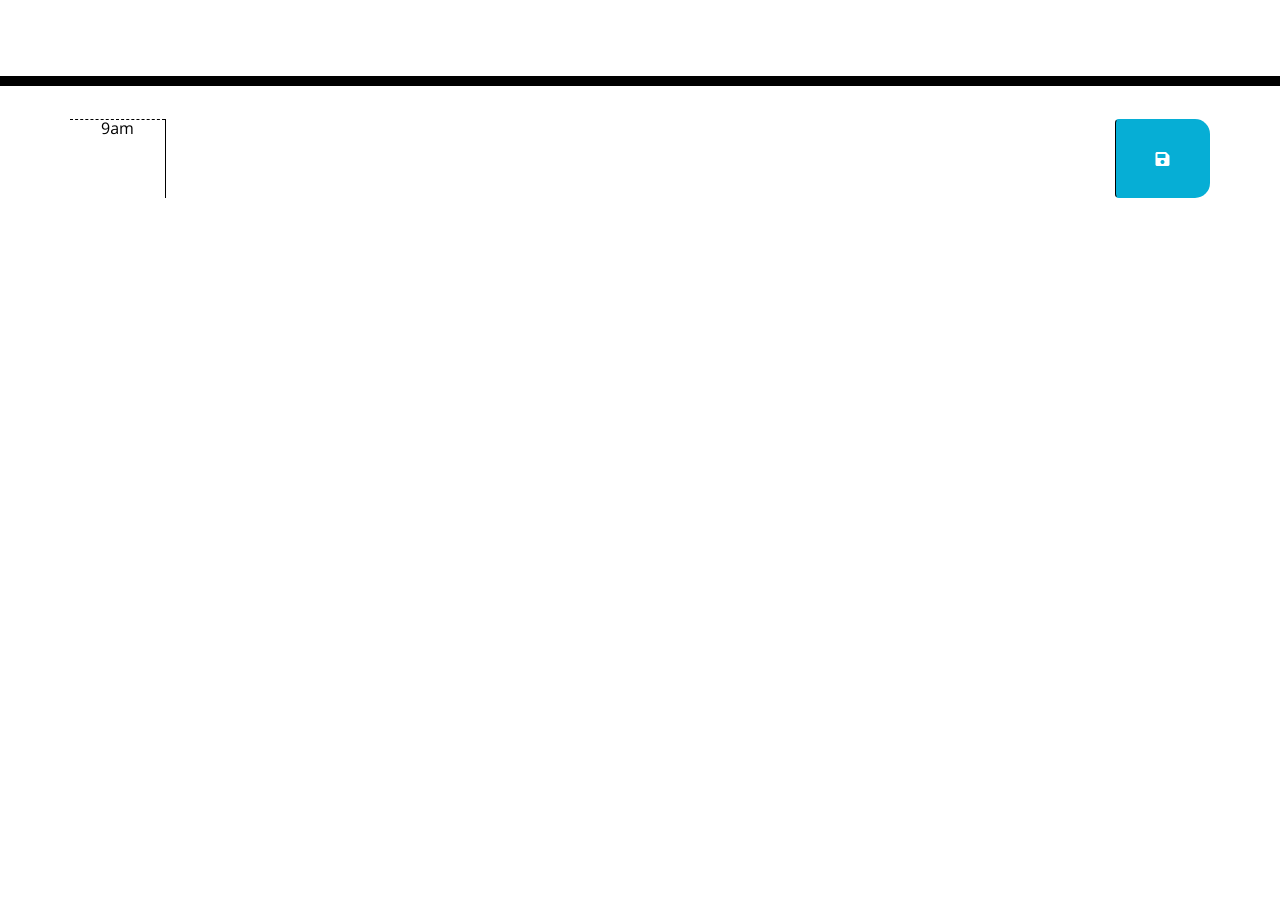
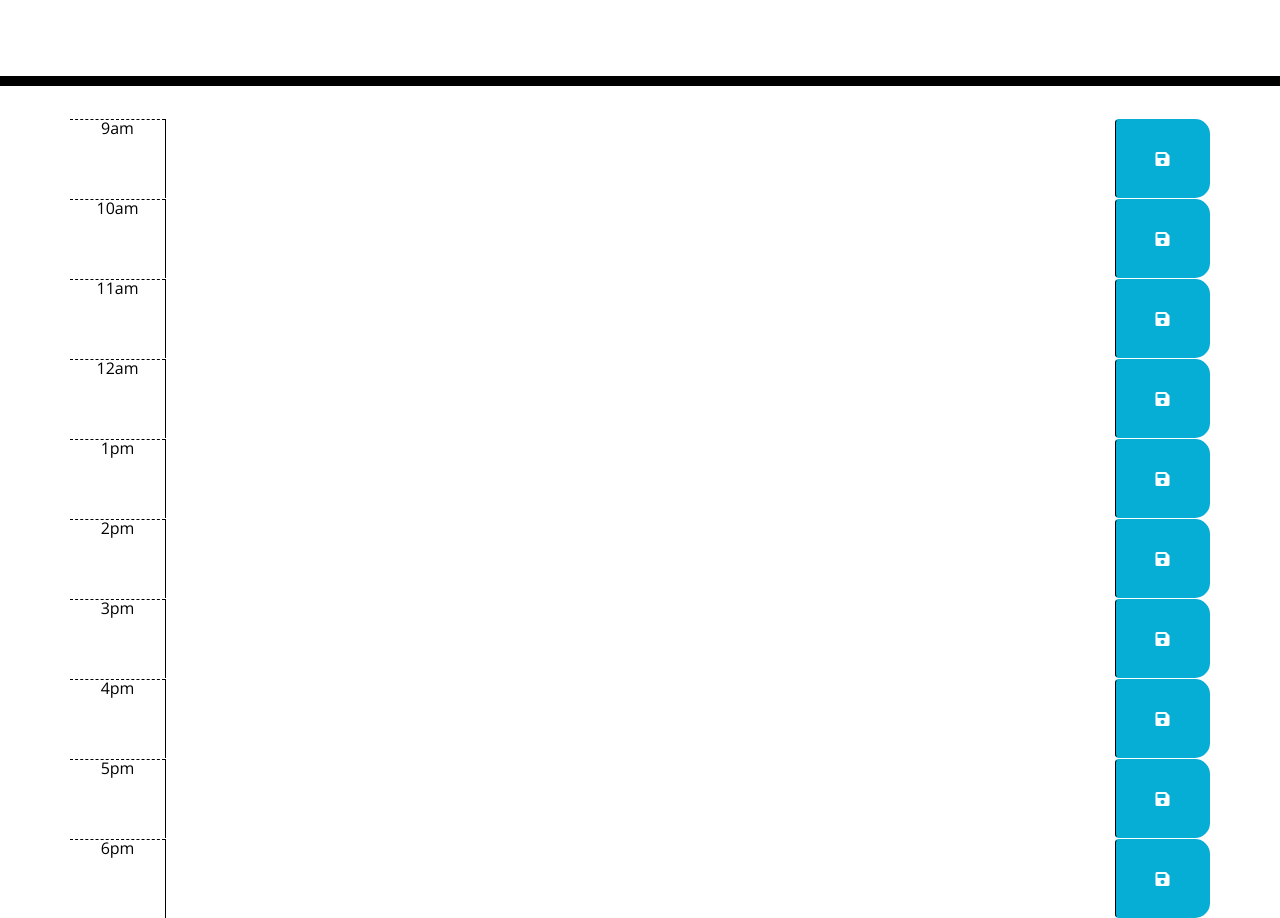
Before and after one commit to mmoralesross/homework5, a plain HTML site: page new5/index.html in a window 1280 px wide. Shown: the part 182-1100 px from the top of the page. Before the commit the page ends 800 px from the top, so only its background shows below. Drawn offline with nearby package versions, Linux system fonts and the light colour scheme.

Commit message:
finished adding the time blocks

```diff
--- a/new5/index.html
+++ b/new5/index.html
@@ -36,6 +36,65 @@
         <textarea class= "col-md-10 description"></textarea>
         <button class= "btn saveBtn col-md-1"><i class= "fas fa-save"></i></button>
       </div>
+
+      <div id= "10" class= "row time-block">
+        <div class= "col-md-1 hour">10am</div>
+        <textarea class= "col-md-10 description"></textarea>
+        <button class= "btn saveBtn col-md-1"><i class= "fas fa-save"></i></button>
+      </div>
+
+      <div id= "11" class= "row time-block">
+        <div class= "col-md-1 hour">11am</div>
+        <textarea class= "col-md-10 description"></textarea>
+        <button class= "btn saveBtn col-md-1"><i class= "fas fa-save"></i></button>
+      </div>
+
+      <div id= "12" class= "row time-block">
+        <div class= "col-md-1 hour">12am</div>
+        <textarea class= "col-md-10 description"></textarea>
+        <button class= "btn saveBtn col-md-1"><i class= "fas fa-save"></i></button>
+      </div>
+
+      <div id= "13" class= "row time-block">
+        <div class= "col-md-1 hour">1pm</div>
+        <textarea class= "col-md-10 description"></textarea>
+        <button class= "btn saveBtn col-md-1"><i class= "fas fa-save"></i></button>
+      </div>
+
+      <div id= "14" class= "row time-block">
+        <div class= "col-md-1 hour">2pm</div>
+        <textarea class= "col-md-10 description"></textarea>
+        <button class= "btn saveBtn col-md-1"><i class= "fas fa-save"></i></button>
+      </div>
+
+      <div id= "15" class= "row time-block">
+        <div class= "col-md-1 hour">3pm</div>
+        <textarea class= "col-md-10 description"></textarea>
+        <button class= "btn saveBtn col-md-1"><i class= "fas fa-save"></i></button>
+      </div>
+
+        <div id= "16" class= "row time-block">
+          <div class= "col-md-1 hour">4pm</div>
+          <textarea class= "col-md-10 description"></textarea>
+          <button class= "btn saveBtn col-md-1"><i class= "fas fa-save"></i></button>
+        </div>
+
+          <div id= "17" class= "row time-block">
+            <div class= "col-md-1 hour">5pm</div>
+            <textarea class= "col-md-10 description"></textarea>
+            <button class= "btn saveBtn col-md-1"><i class= "fas fa-save"></i></button>
+          </div>
+
+            <div id= "18" class= "row time-block">
+              <div class= "col-md-1 hour">6pm</div>
+              <textarea class= "col-md-10 description"></textarea>
+              <button class= "btn saveBtn col-md-1"><i class= "fas fa-save"></i></button>
+            </div>
+          </div>
+
+
+
+      </div>
     </div>
 
     <script src="https://code.jquery.com/jquery-3.4.1.min.js"></script>
```
